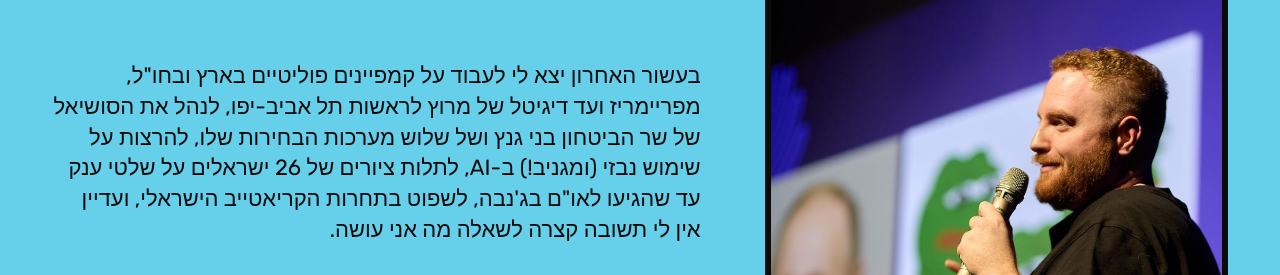
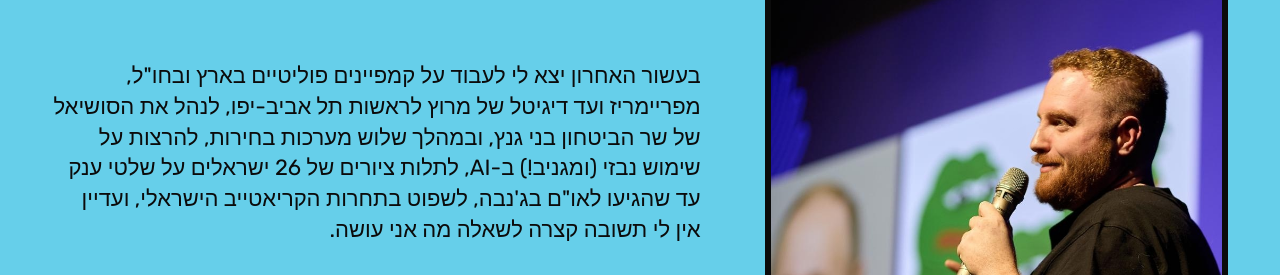
Before and after one commit to royherbertcohen-coder/roy-preview-8eac32, a plain HTML site: page index.html in a window 1280 px wide. Shown: the part 7463-7738 px from the top of the page. Drawn offline with Linux system fonts and the light colour scheme; a web font is replaced by a local one.

Commit message:
Gantz line

```diff
--- a/index.html
+++ b/index.html
@@ -380,7 +380,7 @@ h1 .kicker{font-size:16px;margin-bottom:18px}
     <div class="about-text">
       <p class="kicker">על רועי כהן</p>
     <h2 class="sec-title">מי אני</h2>
-      <p class="about-long">בעשור האחרון יצא לי לעבוד על קמפיינים פוליטיים בארץ ובחו"ל, מפריימריז ועד דיגיטל של מרוץ לראשות תל אביב-יפו, לנהל את הסושיאל של שר הביטחון בני גנץ ושל שלוש מערכות הבחירות שלו, להרצות על שימוש נבזי (ומגניב!) ב-AI, לתלות ציורים של 26 ישראלים על שלטי ענק עד שהגיעו לאו"ם בג'נבה, לשפוט בתחרות הקריאטייב הישראלי, ועדיין אין לי תשובה קצרה לשאלה מה אני עושה.</p>
+      <p class="about-long">בעשור האחרון יצא לי לעבוד על קמפיינים פוליטיים בארץ ובחו"ל, מפריימריז ועד דיגיטל של מרוץ לראשות תל אביב-יפו, לנהל את הסושיאל של שר הביטחון בני גנץ, ובמהלך שלוש מערכות בחירות, להרצות על שימוש נבזי (ומגניב!) ב-AI, לתלות ציורים של 26 ישראלים על שלטי ענק עד שהגיעו לאו"ם בג'נבה, לשפוט בתחרות הקריאטייב הישראלי, ועדיין אין לי תשובה קצרה לשאלה מה אני עושה.</p>
       <p class="punch">נגיד קמפיינר.</p>
     </div>
   </div>
```
